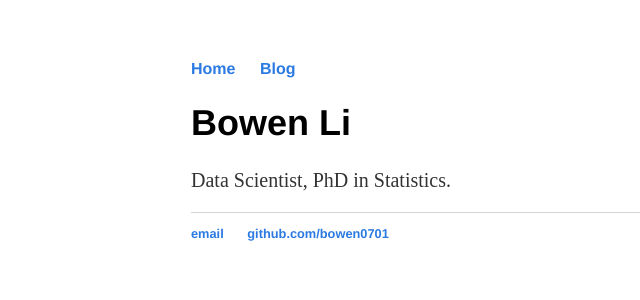
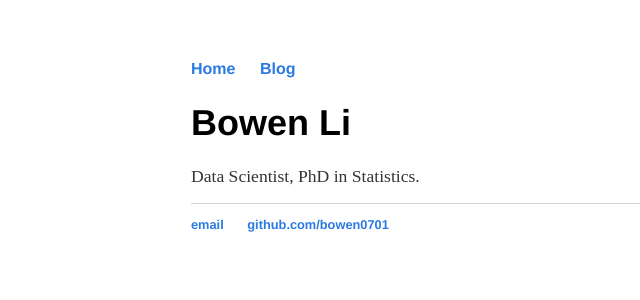
Before and after one commit to bowen0701/bowen0701.github.io, a Jekyll site: the page built from index.html, in a window 1280 px wide. Shown: the top 300 px of the page, without its empty margins (1-641 px from the left). Built offline with Jekyll 4.4.1, drawn with Linux system fonts in a browser that asks for light colours.

Commit message:
Revise font-size

```diff
--- a/css/main.css
+++ b/css/main.css
@@ -20,8 +20,8 @@ h1 {
     font-family:'Helvetica', 'Arial', 'Sans-Serif';
 }
 p {
-    font-size: 1.25em;
-    line-height: 1.2em;
+    font-size: 1.1em;
+    line-height: 1em;
     color: #333;
 }
 footer {
@@ -31,7 +31,7 @@ footer {
 
 ul.posts {
     margin: 20px auto 40px;
-    font-size: 1.25em;
+    font-size: 1.2em;
 }
 
 ul.posts li {
```
